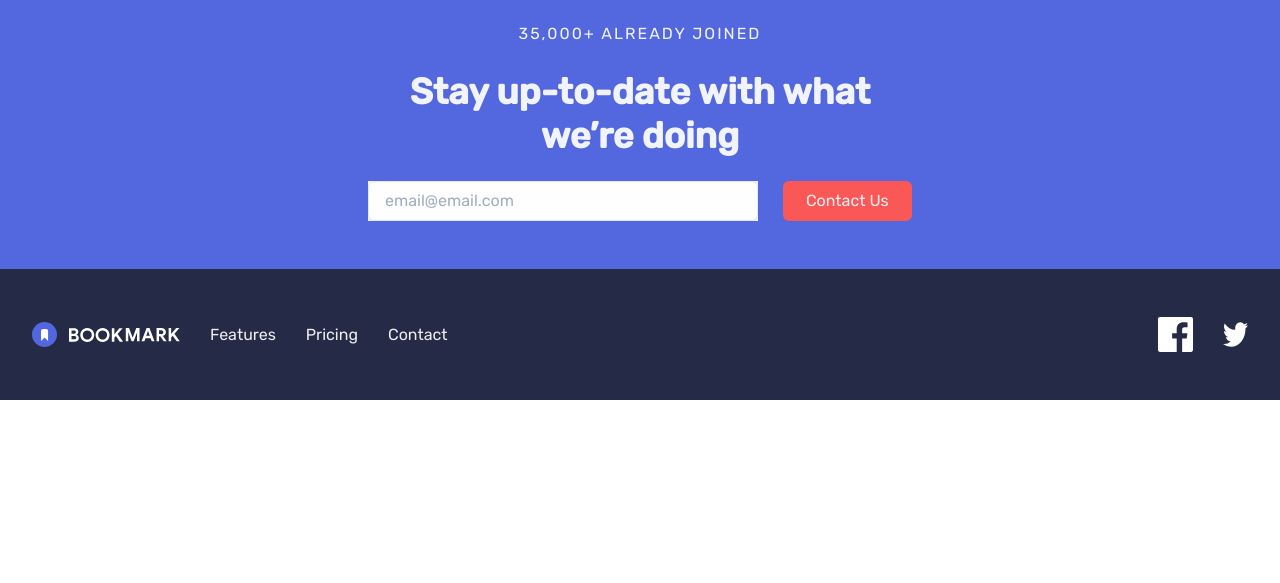
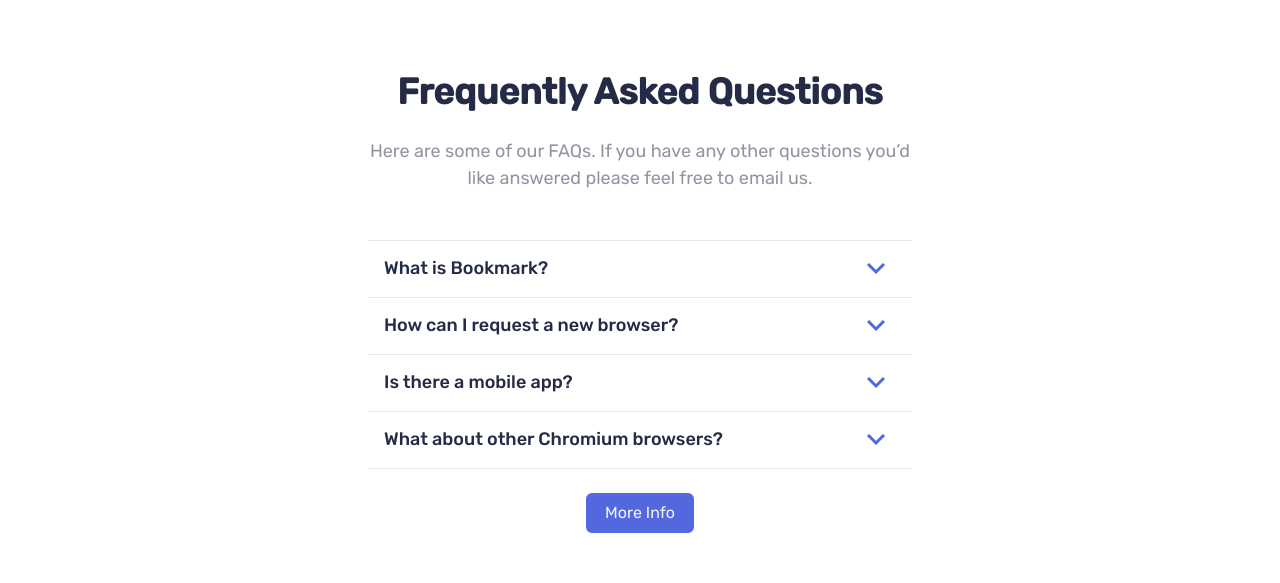
Before and after one commit to mfgomez92/terapia, a Next.js app: page / in a window 1280 px wide. Shown: the part 1884-2467 px from the top of the page. Before the commit the page ends 2284 px from the top, so only its background shows below. Built offline with nearby package versions, Linux system fonts and the light colour scheme.

Commit message:
faq aprox

```diff
--- /dev/null
+++ b/components/organisms/FAQ/index.tsx
@@ -0,0 +1,115 @@
+import React from 'react'
+import { Accordion, AccordionButton, AccordionItem, AccordionPanel, Box, Button, Container, Flex, Heading, Text } from '@chakra-ui/react'
+import Image from 'next/image'
+export default function FAQ() {
+  return (
+    <>
+      <Container maxWidth={"xl"} py={24} textAlign="center">
+        <Box >
+          <Heading as='h3' color='brand.verydarkblue'>
+            Frequently Asked Questions
+          </Heading>
+          <Text color='brand.grayishblue' py={6}>
+            Here are some of our FAQs. If you have any other questions you’d like
+            answered please feel free to email us.
+          </Text>
+        </Box>
+        <Accordion py={6}>
+          <AccordionItem>
+            <AccordionButton >
+              <Heading _hover={{color:"brand.softred"}} as="h6" fontSize={"lg"} color={"brand.verydarkblue"} fontWeight={500} flex='1' textAlign='left'>
+                What is Bookmark?
+              </Heading>
+              <Button
+                aria-label='Home'
+                variant='ghost'
+                p={0}
+              >
+                <Image
+                  src={'/icons/icon-arrow.svg'} alt='menu' layout='fixed' width={18}
+                  height={12}
+                />
+              </Button>
+            </AccordionButton>
+            <AccordionPanel pb={4} textAlign={"left"} >
+              Lorem ipsum dolor sit amet, consectetur adipiscing elit. Fusce tincidunt
+              justo eget ultricies fringilla. Phasellus blandit ipsum quis quam ornare mattis.
+            </AccordionPanel>
+          </AccordionItem>
+
+          <AccordionItem>
+            <AccordionButton>
+              <Heading _hover={{color:"brand.softred"}} as="h6" fontSize={"lg"} color={"brand.verydarkblue"} fontWeight={500} flex='1' textAlign='left'>
+                How can I request a new browser?
+              </Heading>
+              <Button
+                aria-label='Home'
+                variant='ghost'
+                p={0}
+              >
+                <Image
+                  src={'/icons/icon-arrow.svg'} alt='menu' layout='fixed' width={18}
+                  height={12}
+                />
+              </Button>
+            </AccordionButton>
+            <AccordionPanel pb={4} textAlign={"left"} >
+              Vivamus luctus eros aliquet convallis ultricies. Mauris augue massa, ultricies non ligula.
+              Suspendisse imperdiet. Vivamus luctus eros aliquet convallis ultricies. Mauris augue massa,
+              ultricies non ligula. Suspendisse imperdie tVivamus luctus eros aliquet convallis ultricies.
+              Mauris augue massa, ultricies non ligula. Suspendisse imperdiet.
+            </AccordionPanel>
+          </AccordionItem>
+          <AccordionItem>
+            <AccordionButton>
+              <Heading _hover={{color:"brand.softred"}} as="h6" fontSize={"lg"} color={"brand.verydarkblue"} fontWeight={500} flex='1' textAlign='left'>
+                Is there a mobile app?
+              </Heading>
+              <Button
+                aria-label='Home'
+                variant='ghost'
+                p={0}
+              >
+                <Image
+                  src={'/icons/icon-arrow.svg'} alt='menu' layout='fixed' width={18}
+                  height={12}
+                />
+              </Button>
+            </AccordionButton>
+            <AccordionPanel pb={4} textAlign={"left"} >
+              Sed consectetur quam id neque fermentum accumsan. Praesent luctus vestibulum dolor, ut condimentum
+              urna vulputate eget. Cras in ligula quis est pharetra mattis sit amet pharetra purus. Sed
+              sollicitudin ex et ultricies bibendum.
+            </AccordionPanel>
+          </AccordionItem>
+
+          <AccordionItem>
+            <AccordionButton>
+              <Heading _hover={{color:"brand.softred"}} as="h6" fontSize={"lg"} color={"brand.verydarkblue"} fontWeight={500} flex='1' textAlign='left'>
+                What about other Chromium browsers?
+              </Heading>
+
+              <Button
+                aria-label='Home'
+                variant='ghost'
+                p={0}
+              >
+                <Image
+                  src={'/icons/icon-arrow.svg'} alt='menu' layout='fixed' width={18}
+                  height={12}
+                />
+              </Button>
+            </AccordionButton>
+            <AccordionPanel pb={4} textAlign={"left"} >
+              Integer condimentum ipsum id imperdiet finibus. Vivamus in placerat mi, at euismod dui. Aliquam
+              vitae neque eget nisl gravida pellentesque non ut velit.
+            </AccordionPanel>
+          </AccordionItem>
+        </Accordion>
+        <Button variant='darksolid'>
+          More Info
+        </Button>
+      </Container>
+    </>
+  )
+}
```
